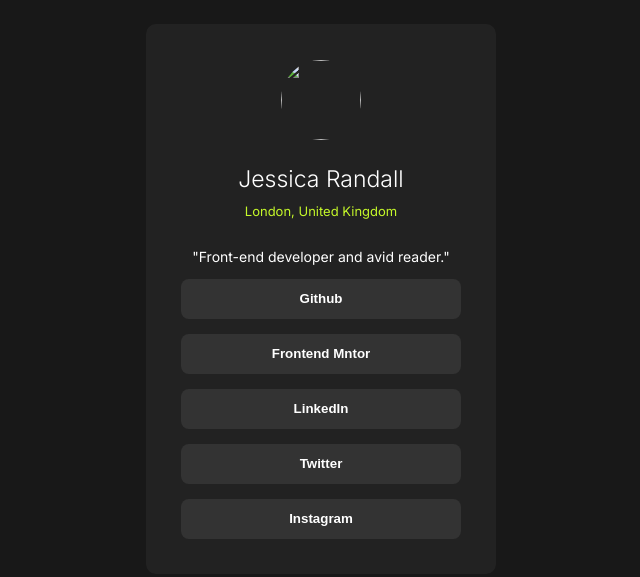
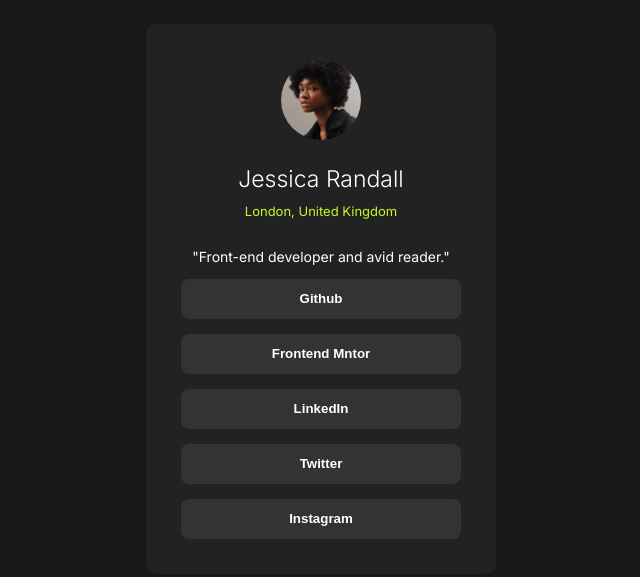
Before and after one commit to p3lm3shka1/Social-links-profile, a plain HTML site: page index.html in a window 1280 px wide. Shown: the part 101-678 px from the top of the page, without its empty margins (319-959 px from the left). Drawn offline with Linux system fonts and the light colour scheme; the site is published under a folder, as on GitHub Pages, so addresses that start at the root find nothing.

Commit message:
Fix avatar image path in index.html

```diff
--- a/index.html
+++ b/index.html
@@ -22,7 +22,7 @@
   <body>
     <div class="bg">
       <div class="card">
-        <div class="avatar"><img src="/assets/images/avatar-jessica.jpeg" alt="" /></div>
+        <div class="avatar"><img src="assets/images/avatar-jessica.jpeg" alt="" /></div>
         <h2>Jessica Randall</h2>
         <h3>London, United Kingdom</h3>
         <p>"Front-end developer and avid reader."</p>
```
